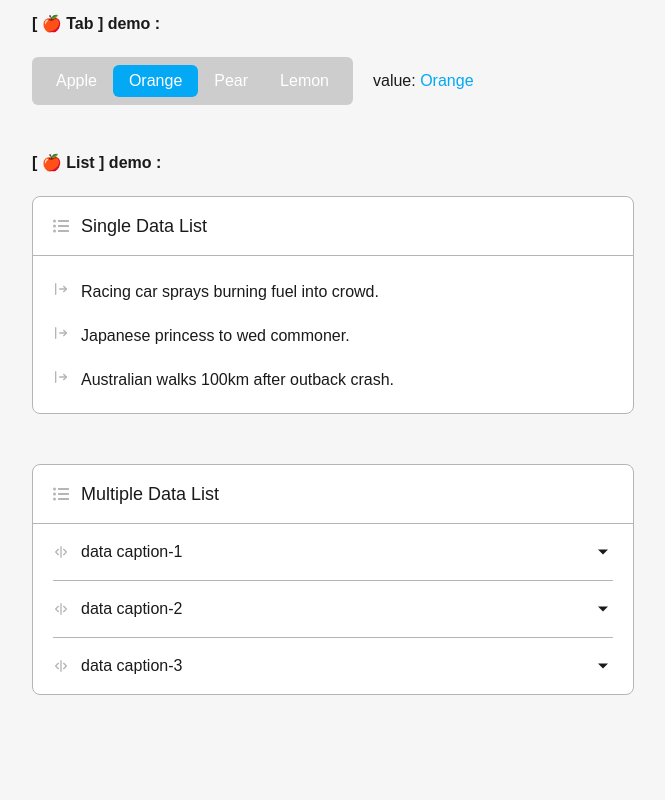
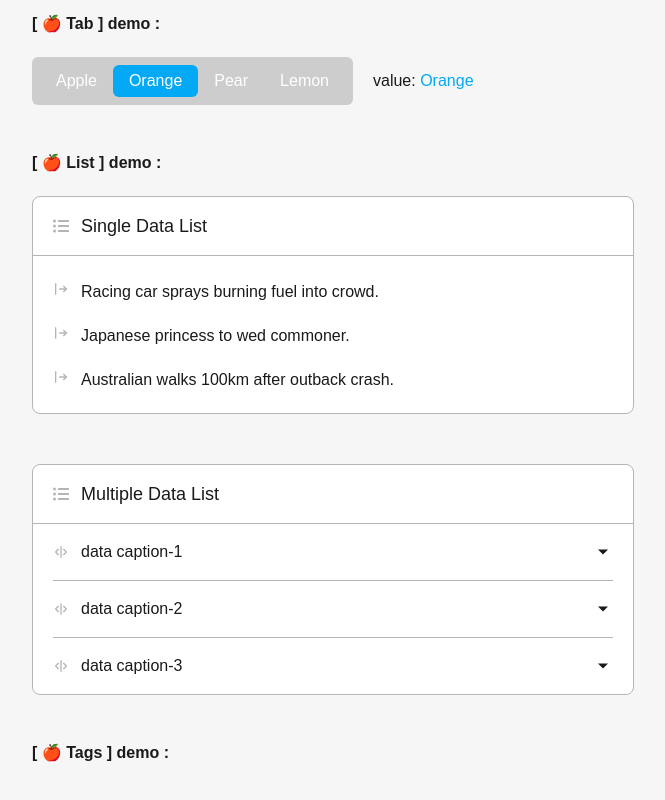
Before and after one commit to steve19890707/UI-Components, a React (Create React App) app: page / in a window 1280 px wide. Shown: the part 1114-1914 px from the top of the page, without its empty margins (18-683 px from the left). Built offline with nearby package versions, Linux system fonts and the light colour scheme.

Commit message:
[update] add Tag

```diff
--- a/src/components/App.js
+++ b/src/components/App.js
@@ -46,8 +46,7 @@ const StyledApp = styled.div`
     transform: translate(-50%,-50%);
     width:500px;
     height:100%;
-    background-image:url('./imgs/banner.jpg');
-    background-repeat:no-repeat ;
+    background-image: ${({devEnv})=> `url(".${devEnv ? '/UI-Components' : ''}/imgs/banner.jpg")`};
     background-position:center -50px;
     background-size:500px ;
     z-index:1 ;
@@ -105,6 +104,7 @@ const StyledApp = styled.div`
   }
 `;
 export const App = () => {
+  const devEnv = process.env.NODE_ENV === 'development';
   const [theme, setTheme] = useState('light')
   const [dropInputDemoVal, setDropInputDemoVal] = useState('');
   const [buttonDemoVal, setButtonDemoVal] = useState('');
@@ -112,7 +112,7 @@ export const App = () => {
   const [inputDemoVal, setInputDemoVal] = useState('');
   const [datePickerDemoVal, setDatePickerDemoVal] = useState('YYYY/MM/DD');
   const [tabDemoVal, setTabDemoVal] = useState('Orange');
-  return <StyledApp theme={theme}>
+  return <StyledApp theme={theme} devEnv={devEnv}>
     <GlobalStyle theme={theme} />
     <div className="app-title">
       <span>ADAM UI</span>
@@ -214,6 +214,7 @@ export const App = () => {
           ]}
         />
       </div>
+      <div className="app-caption">[ 🍎 Tags ] demo :</div>
     </div>
   </StyledApp>
 }
```
Also changed, not shown: src/UI-components/Tags.js (added, +26 -0 lines), 1 other file (tests, documents, lock files or other folders).
